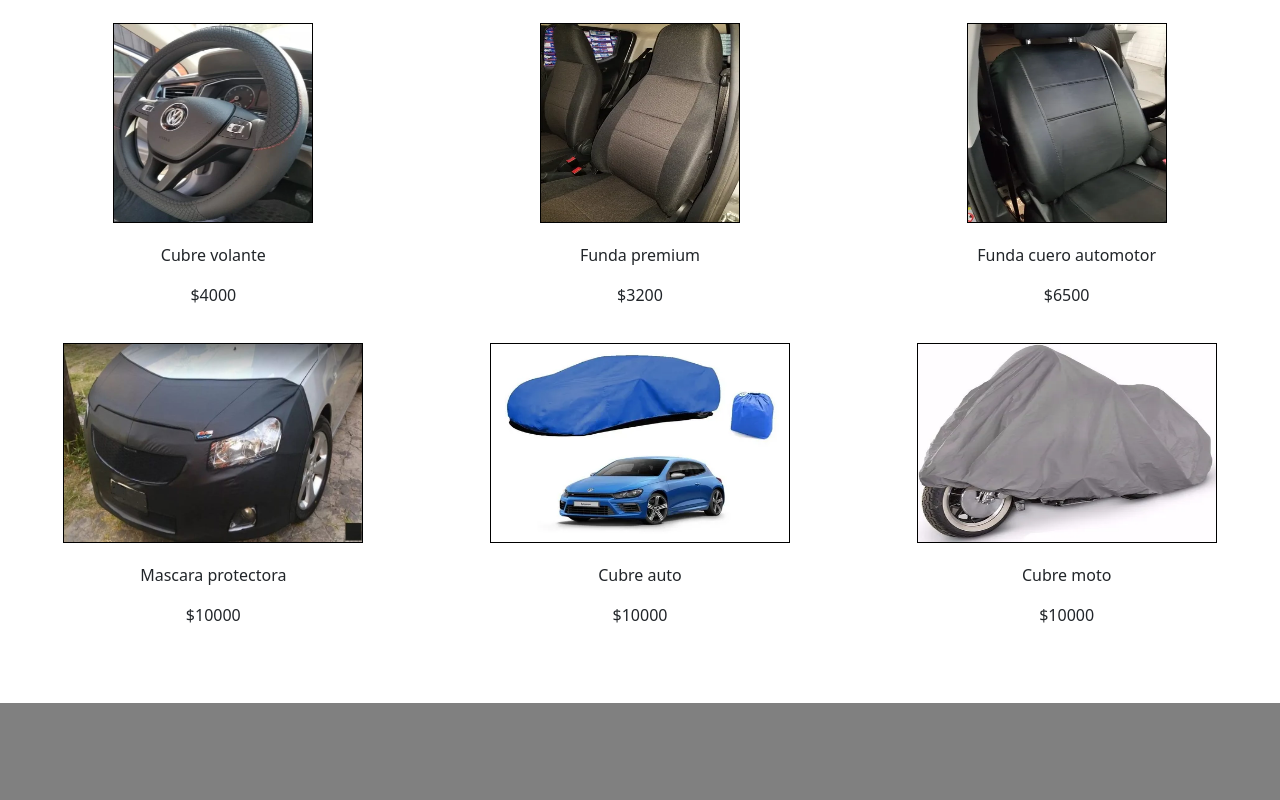
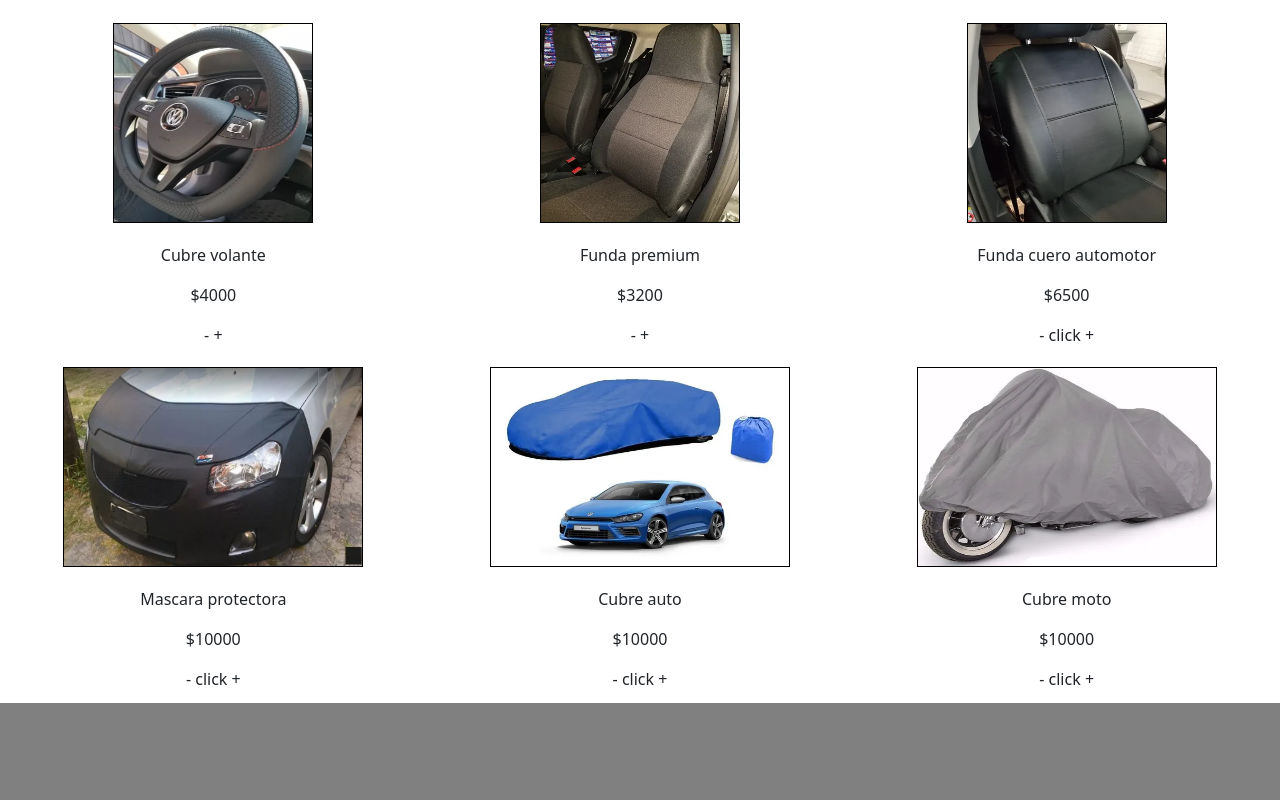
Before and after one commit to fededivito/JavaScript, a plain HTML site: page index.html in a window 1280 px wide. Shown: the part 484-1284 px from the top of the page. Drawn offline with nearby package versions, Linux system fonts and the light colour scheme.

Commit message:
agrego span less y more a los productos

```diff
--- a/index.html
+++ b/index.html
@@ -60,6 +60,11 @@
         <p>
             $4000
         </p>
+        <div class="click">
+            <span class="less">-</span>
+            <span class="resultado"></span>
+            <span class="more">+</span>
+        </div>
     </div>
     <div>
         <div>
@@ -73,6 +78,11 @@
         <p>
             $3200
         </p>
+        <div class="click">
+            <span class="less">-</span>
+            <span class="resultado"></span>
+            <span class="more">+</span>
+        </div>
     </div>
     <div>
         <div>
@@ -86,6 +96,11 @@
         <p>
             $6500
         </p>
+        <div class="click">
+            <span class="less">-</span>
+            <span class="resultado">click</span>
+            <span class="more">+</span>
+        </div>
     </div>
     <div>
         <div>
@@ -99,6 +114,11 @@
         <p>
             $10000
         </p>
+        <div class="click">
+            <span class="less">-</span>
+            <span class="resultado">click</span>
+            <span class="more">+</span>
+        </div>
     </div>
     <div>
         <div>
@@ -112,6 +132,11 @@
         <p>
             $10000
         </p>
+        <div class="click">
+            <span class="less">-</span>
+            <span class="resultado">click</span>
+            <span class="more">+</span>
+        </div>
     </div>
     <div>
         <div>
@@ -125,6 +150,11 @@
         <p>
             $10000
         </p>
+        <div class="click">
+            <span class="less">-</span>
+            <span class="resultado">click</span>
+            <span class="more">+</span>
+        </div>
     </div>
 </div>
 </section>
```
Also changed, not shown: js/index.js (line endings or trailing spaces).
